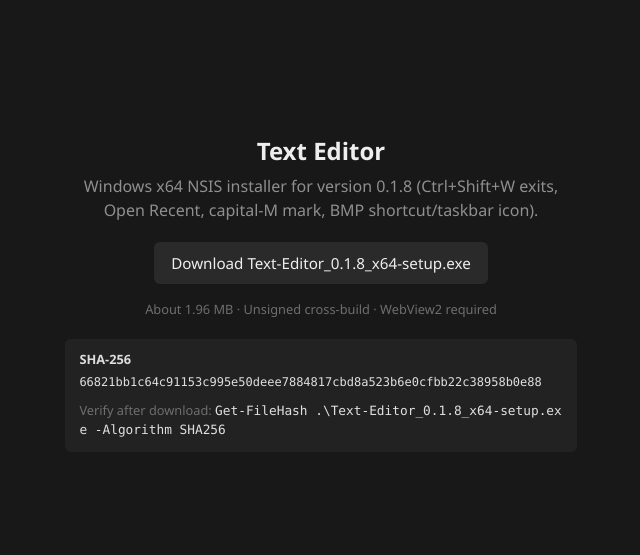
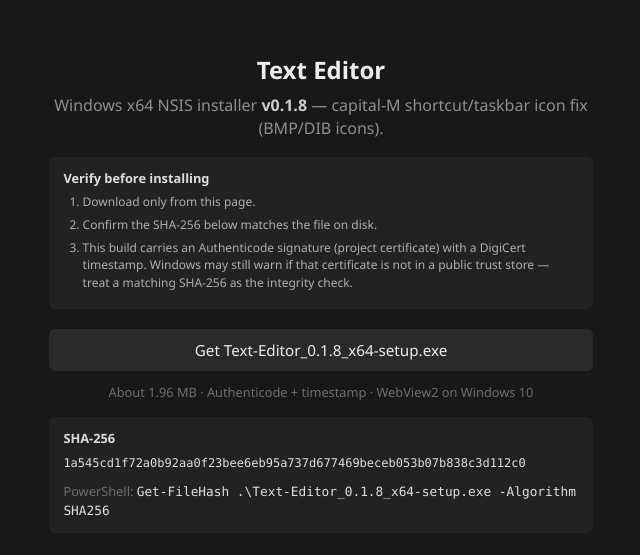
Before and after one commit to matt-azar/text-editor, a website built with Vite: page download-site/index.html in a window 1280 px wide. Shown: the part 107-662 px from the top of the page, without its empty margins (319-959 px from the left). Built offline with nearby package versions, Linux system fonts and the light colour scheme.

Commit message:
Sign the 0.1.8 Windows installer for download-app publish.
Attach an Authenticode signature (project cert + DigiCert timestamp)
so the public download app is no longer shipping an unsigned PE, and
refresh the download page around hash verification.

Co-authored-by: Matt Azar <azarmatthewj@gmail.com>

```diff
--- a/download-site/index.html
+++ b/download-site/index.html
@@ -3,38 +3,52 @@
 <head>
   <meta charset="utf-8" />
   <meta name="viewport" content="width=device-width, initial-scale=1" />
-  <title>Text Editor — Download</title>
+  <title>Text Editor — Installer</title>
   <style>
     :root { color-scheme: dark; font-family: "Segoe UI", sans-serif; }
     body { margin: 0; min-height: 100vh; display: grid; place-items: center; background: #181818; color: #c8c8c8; }
-    main { text-align: center; max-width: 32rem; padding: 2rem; }
-    h1 { font-size: 1.5rem; font-weight: 600; margin: 0 0 .5rem; color: #eee; }
-    p { margin: 0 0 1.25rem; color: #8f8f8f; line-height: 1.45; }
+    main { text-align: left; max-width: 34rem; padding: 2rem; }
+    h1 { font-size: 1.5rem; font-weight: 600; margin: 0 0 .5rem; color: #eee; text-align: center; }
+    p { margin: 0 0 1rem; color: #8f8f8f; line-height: 1.45; }
+    .lead { text-align: center; }
     a.button {
-      display: inline-block; background: #2a2a2a; color: #eee; text-decoration: none;
-      padding: .7rem 1.1rem; border-radius: 6px; font-size: .95rem;
+      display: block; text-align: center; background: #2a2a2a; color: #eee; text-decoration: none;
+      padding: .7rem 1.1rem; border-radius: 6px; font-size: .95rem; margin: 1.25rem 0 .75rem;
     }
     a.button:hover { background: #333; }
-    .meta { margin-top: 1rem; font-size: .8rem; color: #6e6e6e; }
-    .hash {
-      margin-top: 1.25rem; text-align: left; background: #222; border-radius: 6px;
-      padding: .75rem .9rem; font-size: .75rem; line-height: 1.4; word-break: break-all;
-      color: #b0b0b0;
+    .meta { margin-top: .75rem; font-size: .8rem; color: #6e6e6e; }
+    .hash, .steps {
+      margin-top: 1rem; background: #222; border-radius: 6px;
+      padding: .75rem .9rem; font-size: .75rem; line-height: 1.45; color: #b0b0b0;
     }
-    .hash strong { display: block; color: #ddd; font-size: .8rem; margin-bottom: .35rem; }
+    .hash { word-break: break-all; }
+    .hash strong, .steps strong { display: block; color: #ddd; font-size: .8rem; margin-bottom: .35rem; }
+    .steps ol { margin: .35rem 0 0; padding-left: 1.2rem; }
+    .steps li { margin: .35rem 0; }
     code { font-family: Consolas, "Cascadia Mono", monospace; color: #e0e0e0; }
   </style>
 </head>
 <body>
   <main>
     <h1>Text Editor</h1>
-    <p>Windows x64 NSIS installer for version 0.1.8 (Ctrl+Shift+W exits, Open Recent, capital-M mark, BMP shortcut/taskbar icon).</p>
-    <a class="button" href="./Text-Editor_0.1.8_x64-setup.exe" download>Download Text-Editor_0.1.8_x64-setup.exe</a>
-    <p class="meta">About 1.96&nbsp;MB · Unsigned cross-build · WebView2 required</p>
+    <p class="lead">Windows x64 NSIS installer <strong style="color:#ccc">v0.1.8</strong> — capital-M shortcut/taskbar icon fix (BMP/DIB icons).</p>
+
+    <div class="steps">
+      <strong>Verify before installing</strong>
+      <ol>
+        <li>Download only from this page.</li>
+        <li>Confirm the SHA-256 below matches the file on disk.</li>
+        <li>This build carries an Authenticode signature (project certificate) with a DigiCert timestamp. Windows may still warn if that certificate is not in a public trust store — treat a matching SHA-256 as the integrity check.</li>
+      </ol>
+    </div>
+
+    <a class="button" href="./Text-Editor_0.1.8_x64-setup.exe" download="Text-Editor_0.1.8_x64-setup.exe">Get Text-Editor_0.1.8_x64-setup.exe</a>
+    <p class="meta lead">About 1.96&nbsp;MB · Authenticode + timestamp · WebView2 on Windows 10</p>
+
     <div class="hash">
       <strong>SHA-256</strong>
-      <code>66821bb1c64c91153c995e50deee7884817cbd8a523b6e0cfbb22c38958b0e88</code>
-      <p class="meta" style="margin: .6rem 0 0">Verify after download: <code>Get-FileHash .\Text-Editor_0.1.8_x64-setup.exe -Algorithm SHA256</code></p>
+      <code>1a545cd1f72a0b92aa0f23bee6eb95a737d677469beceb053b07b838c3d112c0</code>
+      <p class="meta" style="margin: .6rem 0 0">PowerShell: <code>Get-FileHash .\Text-Editor_0.1.8_x64-setup.exe -Algorithm SHA256</code></p>
     </div>
   </main>
 </body>
```
Also changed, not shown: README.md, 5 other files.
